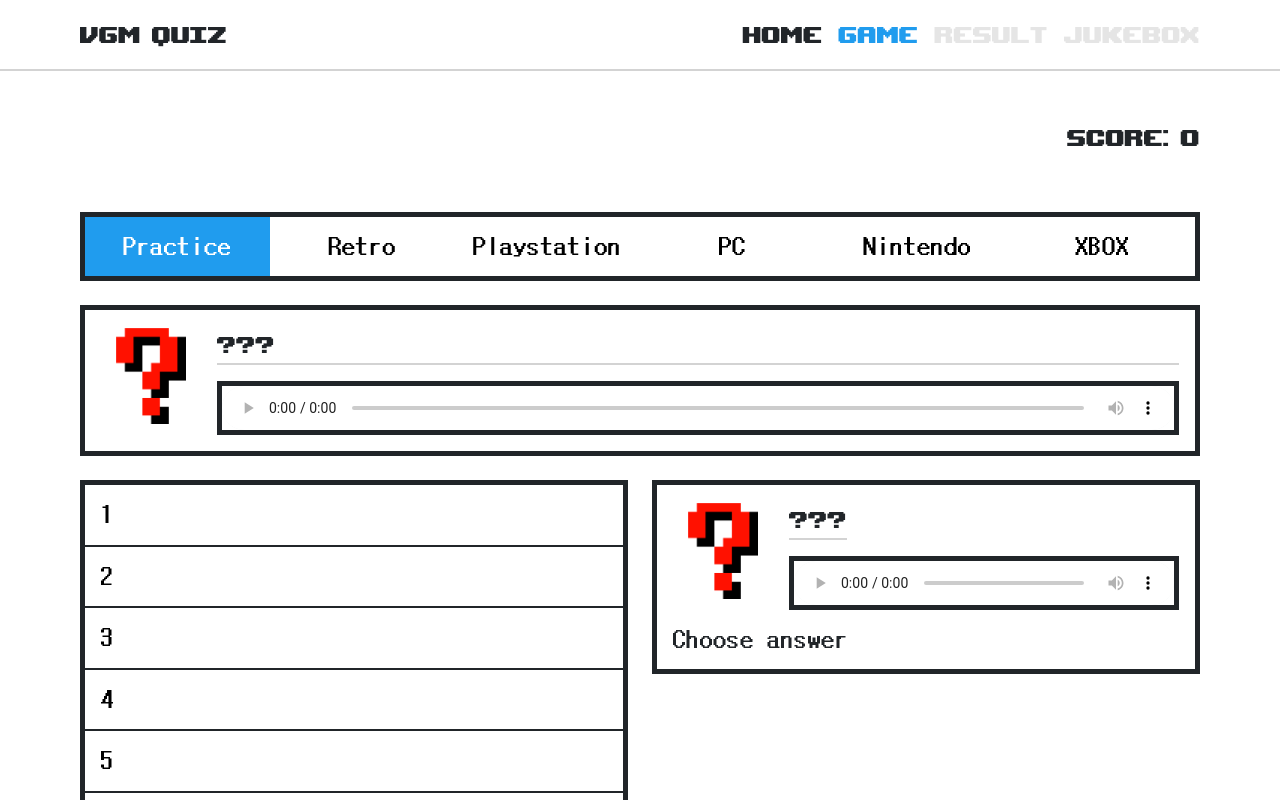
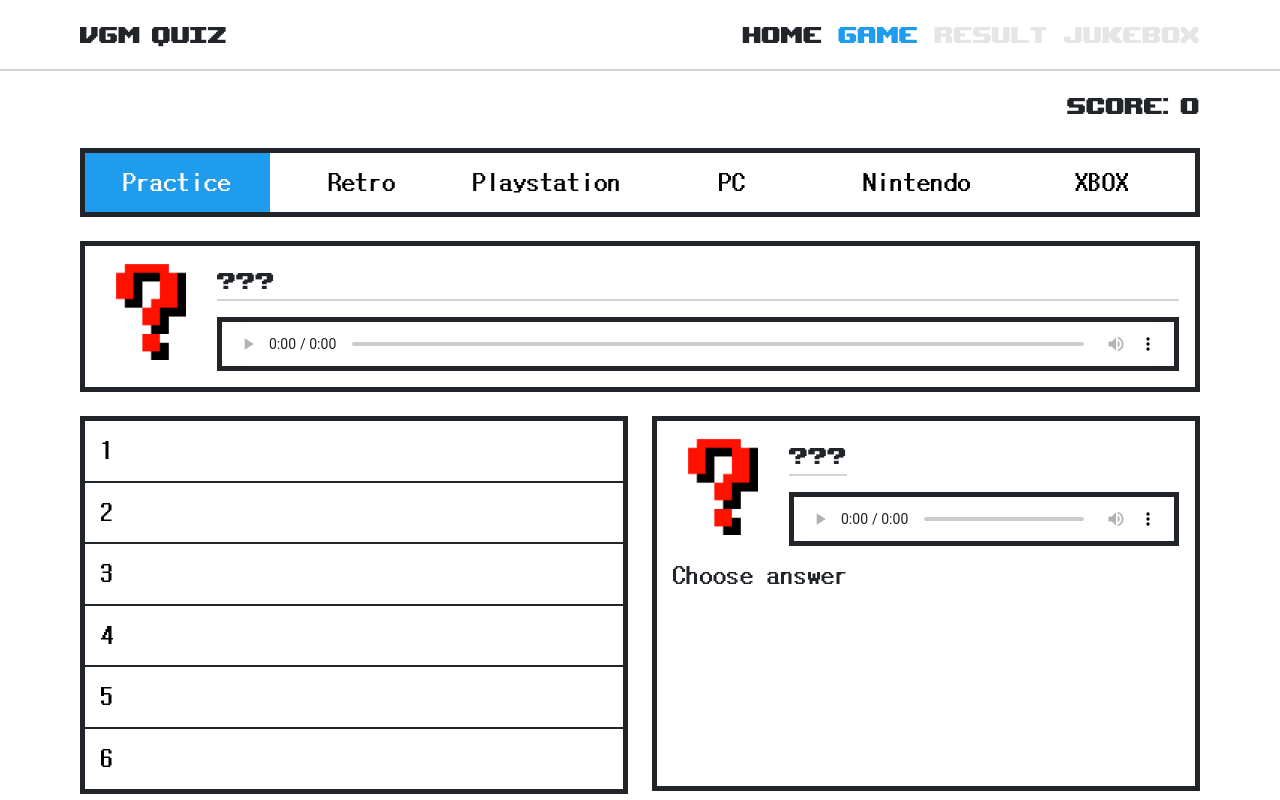
Before and after one commit to likurg42/vgm-quiz, a website built with Vite: page songbird/index.html in a window 1280 px wide. Both pictures are taken after a click on the button "Start". Shown: the top 800 px of the page. Built offline with nearby package versions, Linux system fonts and the light colour scheme.

Commit message:
fix: make equal height answers and description, fix score spacing

```diff
--- a/songbird/src/styles/components/_game.scss
+++ b/songbird/src/styles/components/_game.scss
@@ -4,7 +4,7 @@
   padding-bottom: var(--spacer-400);
   height: 100%;
   grid-template-columns: 1fr;
-  grid-template-rows: auto;
+  grid-auto-rows: auto;
   grid-template-areas:
     "score"
     "categories"
@@ -52,8 +52,11 @@
   grid-area: answers;
 }
 
-.game__description {
+.game__song-description {
+  height: 375.2px;
+  align-content: start;
   background-color: var(--clr-default);
+  overflow-y: scroll;
 
   grid-area: description;
 }
--- a/songbird/src/styles/components/_score.scss
+++ b/songbird/src/styles/components/_score.scss
@@ -1,4 +1,5 @@
 .score {
+  margin: 0;
   font-size: var(--fs-600);
   font-family: var(--ff-title);
   text-transform: uppercase;
```
